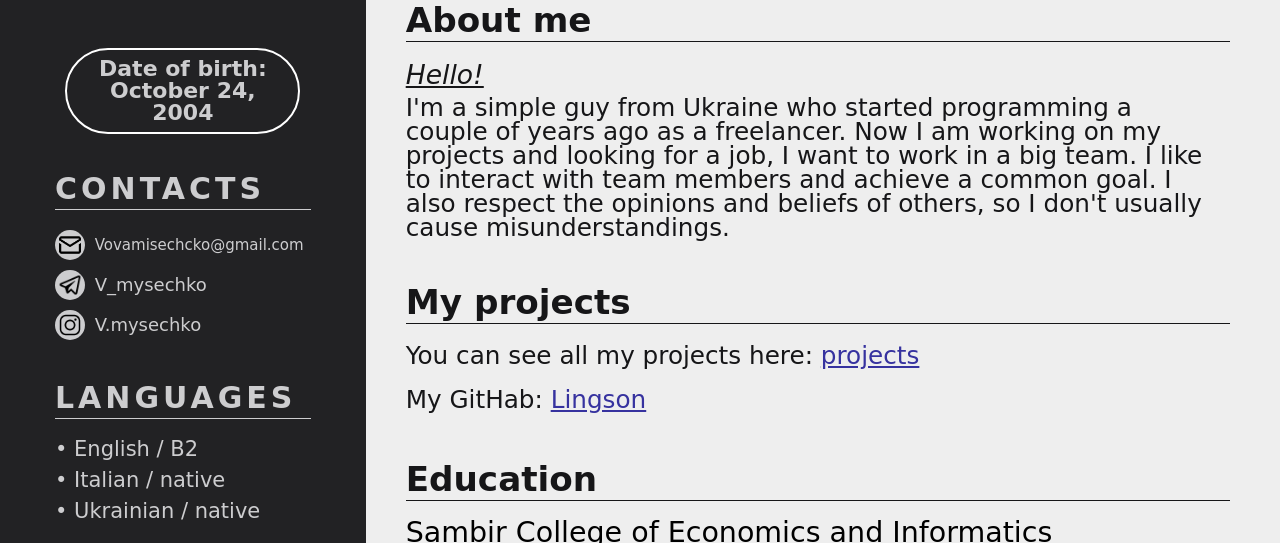
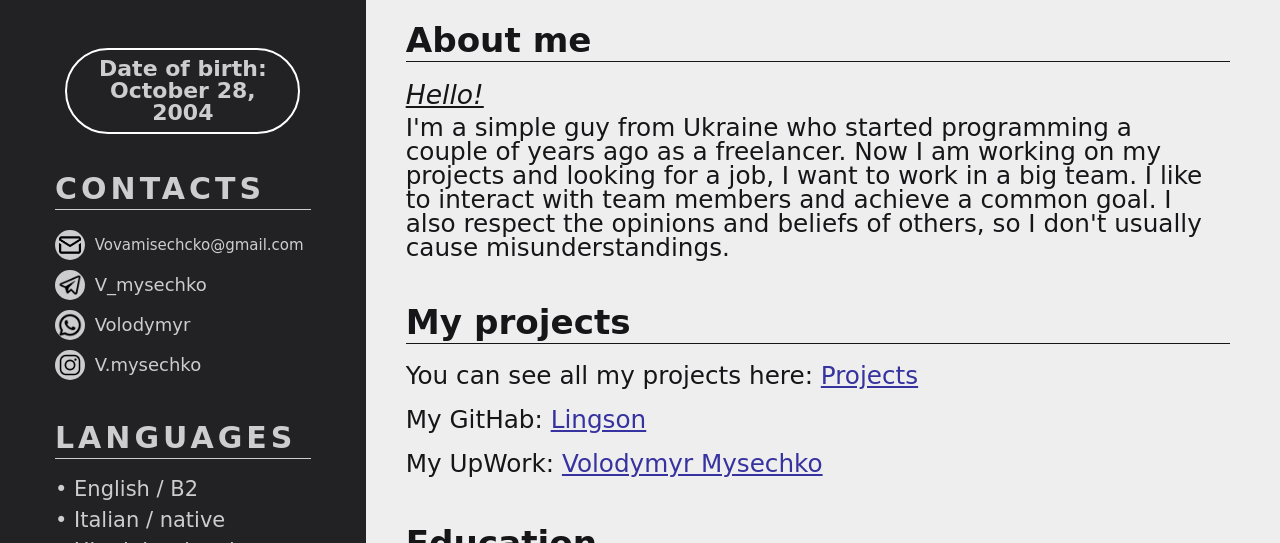
Before and after one commit to Lings0n/Resume, a plain HTML site: page index.html in a window 1280 px wide. Shown: the part 257-800 px from the top of the page. Drawn offline with Linux system fonts and the light colour scheme; a web font is replaced by a local one.

Commit message:
remastered

```diff
--- a/css/style.scss
+++ b/css/style.scss
@@ -16,12 +16,15 @@ body{
 .main {
     background-color: #d6cfcf;
     width: 100%;
-    height: 100%;
+    height: 100vh;
+    min-width: 260px;
+
 }
 .content {
     max-width: 1600px;
-    height: 100%;
+    height: 100vh;
     width: 100%;
+    min-width: 260px;
     margin: 0 auto;
     overflow: auto;
     box-shadow: 0px 0px 10px #F9E314;
@@ -29,10 +32,9 @@ body{
 }
 .place-for-resume {
     display: grid;
-    height: 100%;
+    height: 100vh;
     grid-template-columns: 0.4fr 1fr;
     grid-template-rows: 1fr 80px;
-
 }
 .left-side {
     z-index: 2;
@@ -238,7 +240,7 @@ body{
     margin-left: -100px;
     padding-left: 170px;
     padding-right: 15px;
-    margin-bottom: 20px;
+    margin-bottom: 40px;
 }
 .pip {
     letter-spacing: 6px;
--- a/index.html
+++ b/index.html
@@ -32,7 +32,7 @@
 								</div>
 								<div class="place-for-birthday">
 									<div class="birthday">
-										<span>Date of birth: <br> October 24, 2004</span>
+										<span>Date of birth: <br> October 28, 2004</span>
 									</div>
 								</div>
 								<div class="place-for-contacts">
@@ -44,6 +44,7 @@
 											<ul class="contacts-list">
 												<li> <a href="mailto:vovamisechcko@gmail.com" target="_blank" class="placeforico"> <img src="img/icons/mail.png" alt=""></a><a href="mailto:vovamisechcko@gmail.com" class="mail" target="_blank" >Vovamisechcko@gmail.com</a></li>
 												<li class="telegram"> <a href="https://t.me/V_mysechko" target="_blank" class="placeforico"> <img src="img/icons/telegram.png" alt=""></a><a href="https://t.me/V_mysechko" target="_blank" >V_mysechko</a></li>
+												<li class="inst"> <a href="https://api.whatsapp.com/send? phone=3248719456" target="_blank" class="placeforico"> <img src="img/icons/whatsapp.png" alt=""></a><a href="https://api.whatsapp.com/send? phone=3248719456" target="_blank" >Volodymyr</a></li>
 												<li class="inst"> <a href="https://instagram.com/v.mysechko?utm_medium=copy_link" target="_blank" class="placeforico"> <img src="img/icons/instagram.png" alt=""></a><a href="https://instagram.com/v.mysechko?utm_medium=copy_link" target="_blank" >V.mysechko</a></li>
 											</ul>
 										</div>
@@ -108,9 +109,11 @@
 									</div>
 									<div class="about-me__text">
 										<p>
-											<span>You can see all my</span> <span>projects here: <a href="#" target="_blank">projects</a></span>
+											<span>You can see all my</span> <span>projects here: <a href="#" target="_blank">Projects</a></span>
 											<br>
 											<span class="about-me__text_first_link">My GitHab: <a href="https://github.com/Lings0n" target="_blank">Lingson</a></span>
+											<br>
+											<span class="about-me__text_first_link">My UpWork:</span> <span><a href="https://www.upwork.com/freelancers/~01cfd73dcf7bf83af7" target="_blank">Volodymyr Mysechko</a></span>
 										</p>
 									</div>
 								</div>
```
Also changed, not shown: css/style.css, img/icons/whatsapp.png (added).
